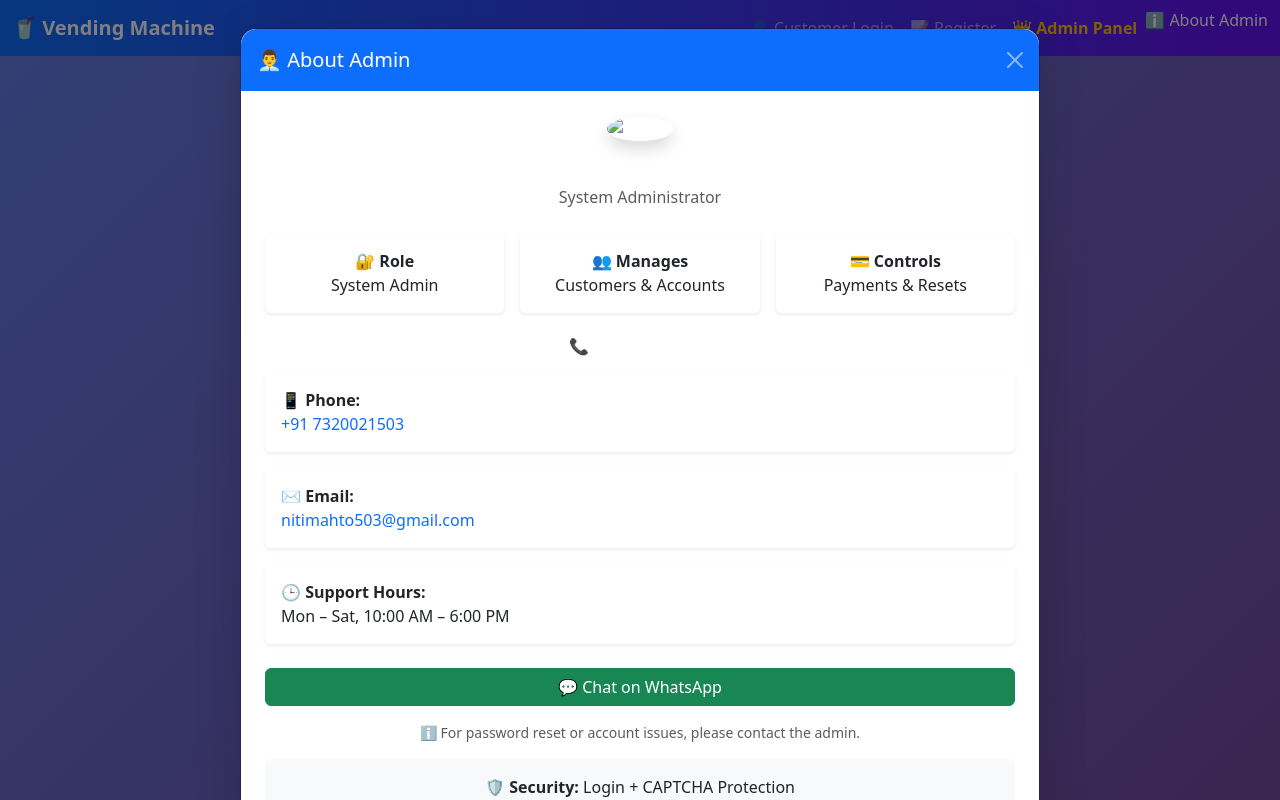
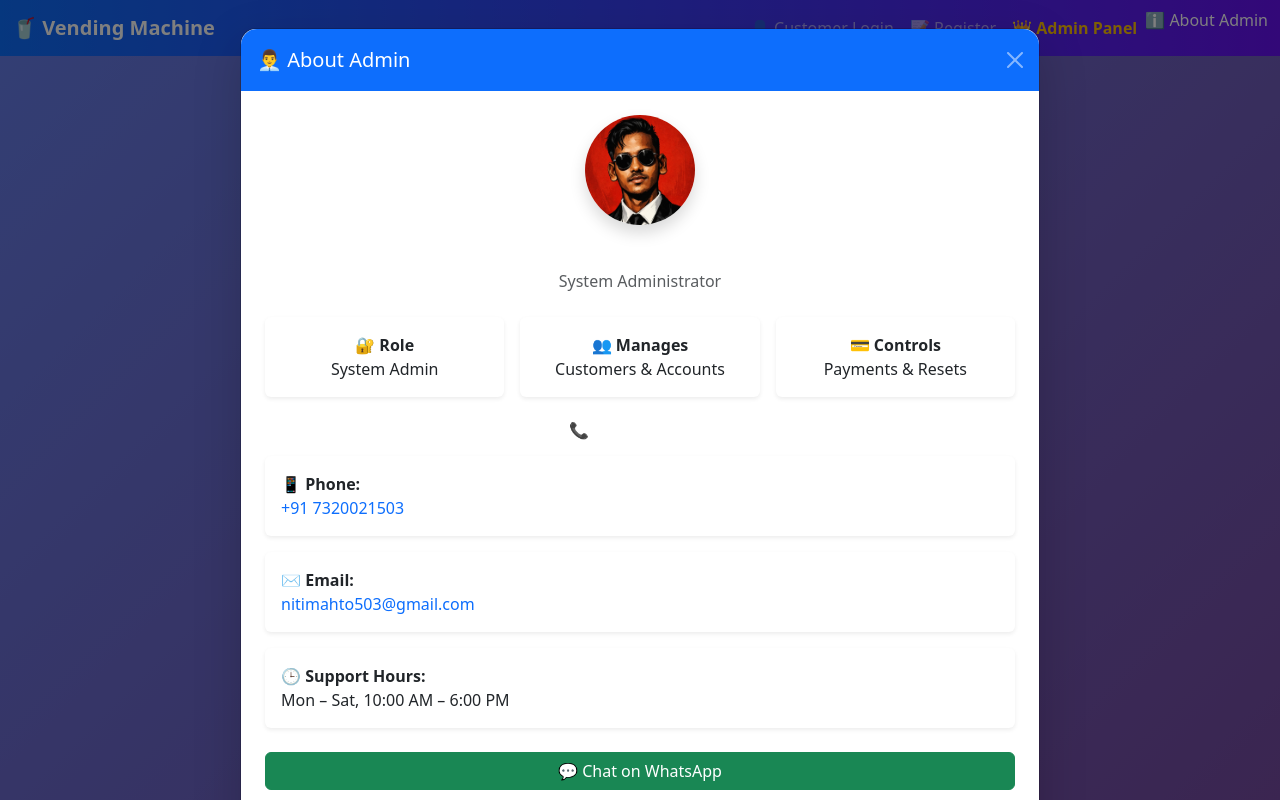
Before and after one commit to Nitish503/vending-machine, a website: page public/index.html in a window 1280 px wide. Both pictures are taken after a click on the link "ℹ️ About Admin". Drawn offline with nearby package versions, Linux system fonts and the light colour scheme.

Commit message:
Updated the image link

```diff
--- a/public/index.html
+++ b/public/index.html
@@ -139,7 +139,7 @@
         <!-- ADMIN AVATAR -->
         <div class="mb-3">
           <img
-            src="/images/admin-avatar.png"
+            src="/images/vending2.jpeg"
             alt="Admin"
             class="rounded-circle shadow"
             style="width:110px;height:110px;object-fit:cover;"
```
